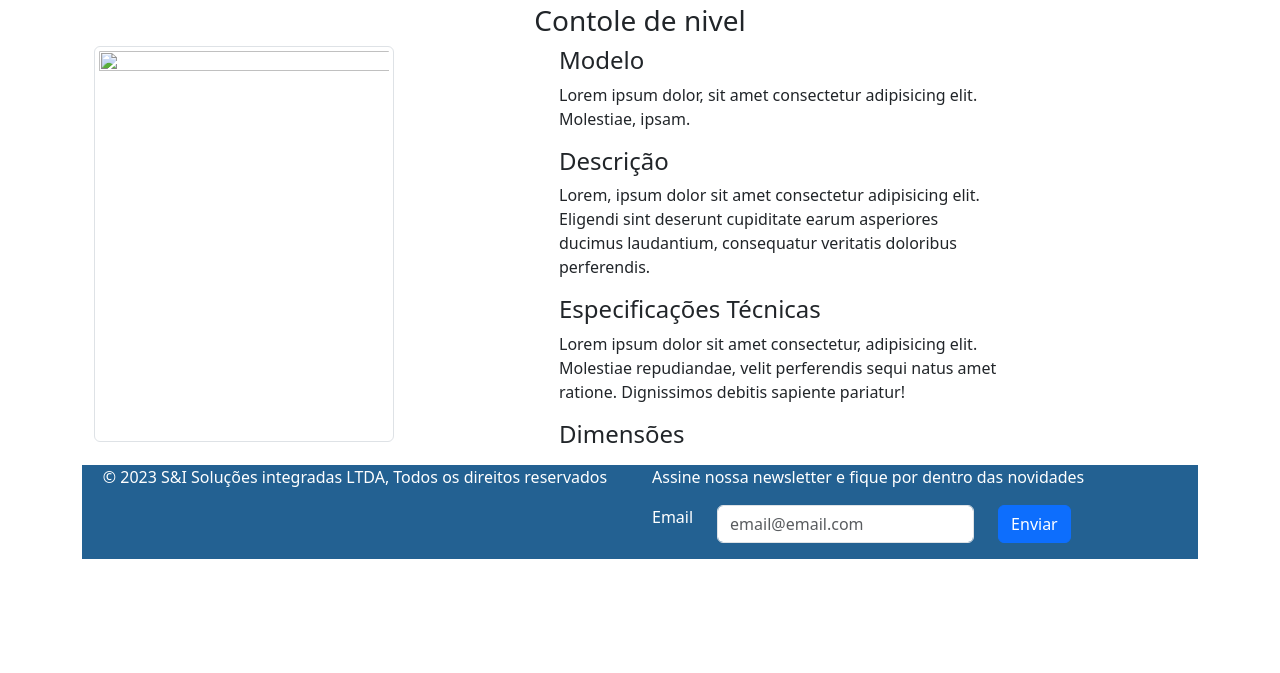
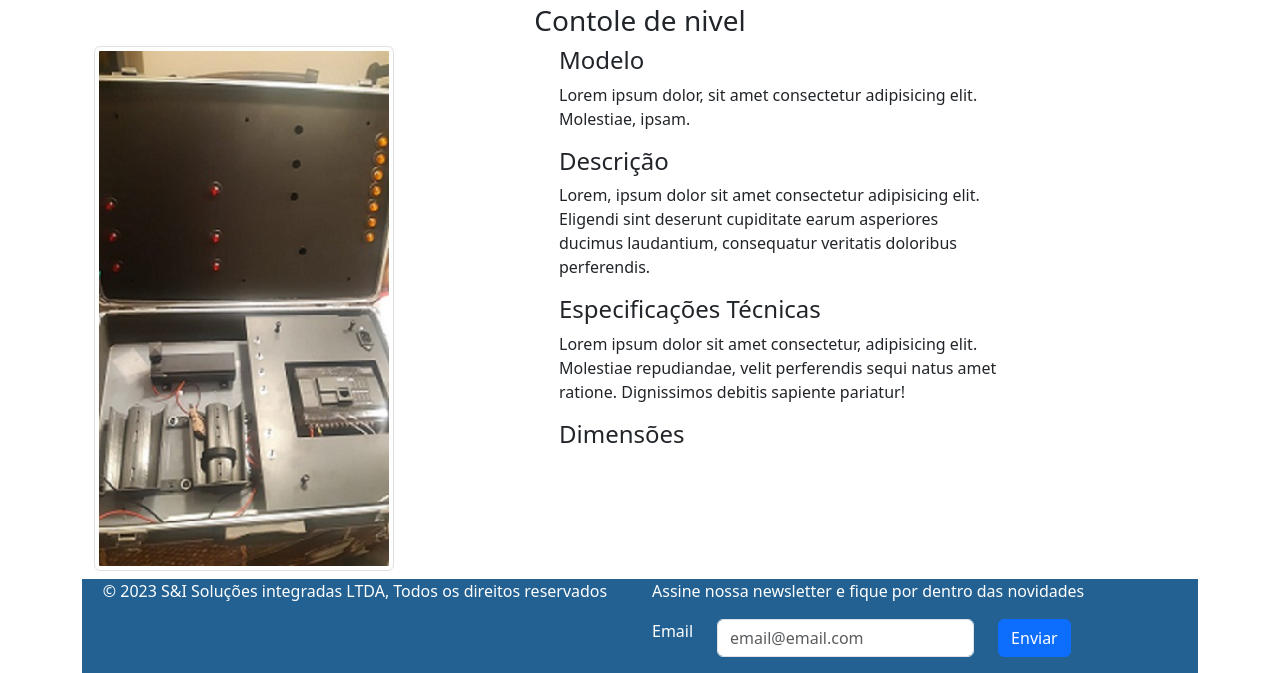
Before and after one commit to Rjj18/S-I, a plain HTML site: page pages/produtos.html in a window 1280 px wide. Shown: the part 227-900 px from the top of the page. Before the commit the page ends 800 px from the top, so only its background shows below. Drawn offline with nearby package versions, Linux system fonts and the light colour scheme; the site is published under a folder, as on GitHub Pages, so addresses that start at the root find nothing.

Commit message:
Update produtos.html

```diff
--- a/pages/produtos.html
+++ b/pages/produtos.html
@@ -41,7 +41,7 @@
                         <h3>Contole de nivel</h3>
                     </div>
                     <div class="col-5">
-                        <img src="/img/img_nivel.jpeg" alt="" class="img-thumbnail" width="300" height="400">
+                        <img src="../img/img_nivel.jpeg" alt="" class="img-thumbnail" width="300" height="400">
                     </div>
                     <div class="col-5">
                         <h4>Modelo</h4>
```
